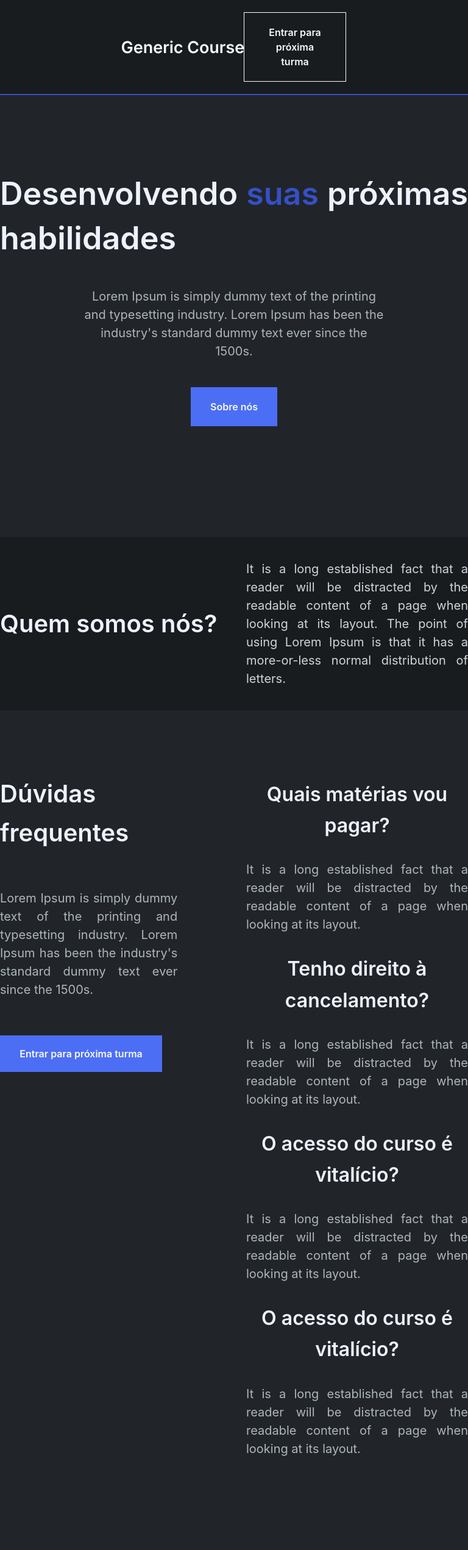
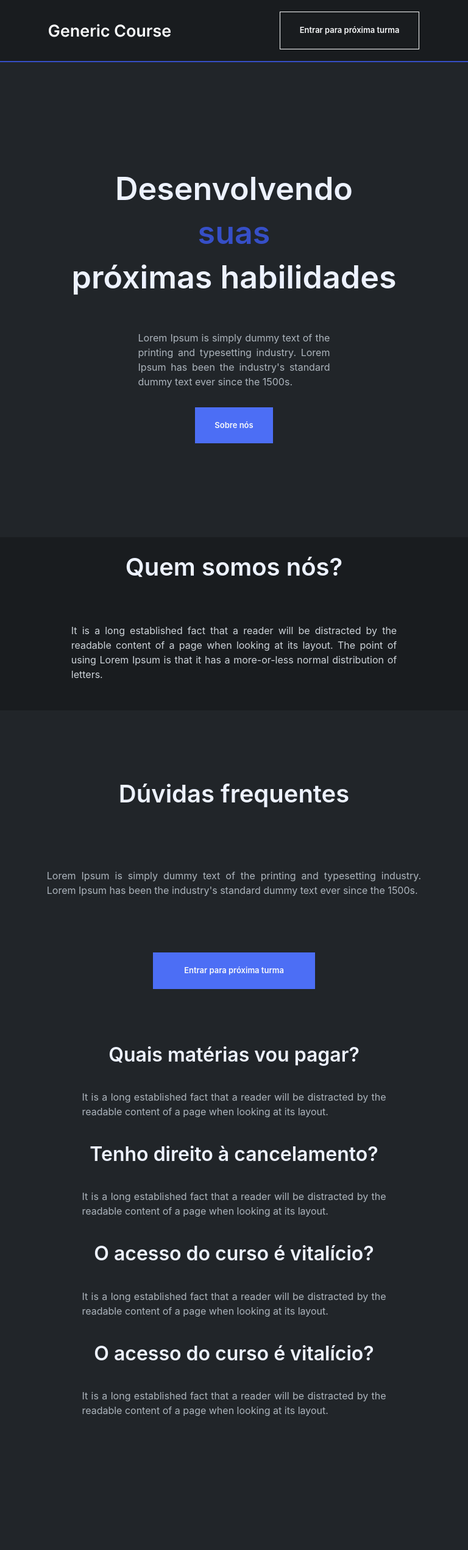
Before and after one commit to Thyagovz/Projeto-site-institucional-generico, a plain HTML site: page index.html in a window 768 px wide. Shown: the top 2542 px of the page at 61% size. Drawn offline with Linux system fonts and the light colour scheme.

Commit message:
CSS: responsivity.

```diff
--- a/index.html
+++ b/index.html
@@ -3,8 +3,7 @@
   <head>
     <meta charset="UTF-8" />
     <meta name="viewport" content="width=device-width, initial-scale=1.0" />
-    <link rel="stylesheet" href="./src/styles/reset.css" />
-    <link rel="stylesheet" href="./src/styles/index.css" />
+    <link rel="stylesheet" href="./src/styles/globalStyles.css">
     <script src="./src/scripts/index.js" defer></script>
     <title>Página Institucional Genérica</title>
   </head>
--- a/src/styles/globalStyles.css
+++ b/src/styles/globalStyles.css
@@ -1,23 +1,28 @@
+@import url(./reset.css);
+@import url(./index.css);
+@import url(./indexResponsive.css);
 :root {
   --brand-1: #4c6ef5;
   --brand-2: #364fc7;
 
-  --gray-1: #191c1f; /* 100 */
-  --gray-2: #212529; /* 400 */
-  --gray-3: #343a40; /* 500 */
-  --gray-4: #adb5bd; /* 600 */
-  --gray-5: #ced4da; /* 700 */
-  --gray-6: #edf2ff; /* 800 */
-  --gray-7: #f8f9fa; /* 900 */
-
+  --gray-1: #191c1f;
+  --gray-2: #212529;
+  --gray-3: #343a40;
+  --gray-4: #adb5bd;
+  --gray-5: #ced4da;
+  --gray-6: #edf2ff;
+  --gray-7: #f8f9fa;
   --font-family-inter: "Inter", sans-serif;
 
-  --title-1: 600 52px/140% 'Inter', sans-serif;
-  --title-2: 600 40px/160% 'Inter', sans-serif;
-  --title-3: 600 32px/160% 'Inter', sans-serif;
+  --title-1: 600 clamp(2rem, 5vw + 1rem, 3.25rem) / 140% "Inter", sans-serif;
+  --title-2: 600 clamp(1.75rem, 4vw + 1rem, 2.5rem) / 160% "Inter", sans-serif;
+  --title-3: 600 clamp(1.25rem, 3vw + 1rem, 2rem) / 160% "Inter", sans-serif;
 
-  --text-1: 400 20px/150% 'Inter', sans-serif;
-  --text-2: 400 18px/150% 'Inter', sans-serif;
-  --text-3: 400 16px/150% 'Inter', sans-serif;
-  --text-4: 600 16px/150% 'Inter', sans-serif;
+  --text-1: 400 clamp(1rem, 1vw + 0.5rem, 1.25rem) / 150% "Inter", sans-serif;
+  --text-2: 400 clamp(0.875rem, 1vw + 0.4rem, 1.125rem) / 150% "Inter",
+    sans-serif;
+  --text-3: 400 clamp(0.8125rem, 0.8vw + 0.4rem, 1rem) / 150% "Inter",
+    sans-serif;
+  --text-4: 600 clamp(0.8125rem, 0.8vw + 0.4rem, 1rem) / 150% "Inter",
+    sans-serif;
 }
--- a/src/styles/index.css
+++ b/src/styles/index.css
@@ -1,4 +1,3 @@
-@import url(./globalStyles.css);
 body {
   font-family: var(--font-family-inter);
   background-color: var(--gray-2);
@@ -6,7 +5,9 @@ body {
 
 .container {
   max-width: 78.5rem;
+  width: 100%;
   margin: 0 auto;
+  padding: 3.125rem;
 }
 
 .header {
@@ -16,7 +17,7 @@ body {
   top: 0;
   left: 0;
   width: 100%;
-  z-index: 3;
+  z-index: 1;
 }
 
 .header__container {
@@ -40,14 +41,23 @@ body {
   display: flex;
   flex-direction: column;
   justify-content: center;
+  flex-wrap: wrap;
   align-items: center;
   gap: 2.75rem;
+  max-width: 100%;
 }
 
 .banner__title {
+  margin-top: 20px;
+  margin-bottom: 20px;
+  display: flex;
   font: var(--title-1);
   color: var(--gray-6);
-  text-align: justify;
+
+  display: flex;
+  flex-direction: column;
+  align-items: center;
+  justify-content: center;
 }
 
 .banner__title--highlight {
@@ -56,9 +66,9 @@ body {
 
 .banner__description {
   font: var(--text-1);
-  text-align: center;
+  text-align: justify;
   color: var(--gray-4);
-  width: 65%;
+  width: 41%;
 }
 
 .banner__button {
@@ -83,7 +93,7 @@ body {
 .about__title {
   color: var(--gray-6);
   font: var(--title-2);
-  width: 50%;
+  max-width: 100%;
 }
 
 .about__description {
@@ -112,6 +122,7 @@ body {
 }
 
 .faq__title {
+  max-width: 100%;
   color: var(--gray-6);
   font: var(--title-2);
   margin-bottom: 3.75rem;
@@ -171,7 +182,7 @@ body {
 }
 
 .comments__content-card {
-  margin-top: 40px;
+  margin-top: 2.5rem;
   width: 31.25rem;
   height: 31.25rem;
   display: flex;
@@ -244,14 +255,13 @@ body {
 
 .modalContainer {
   background-color: var(--gray-2);
-  border: 2px solid var(--brand-1);
+  border: 0.125rem solid var(--brand-1);
   display: flex;
   flex-direction: column;
-  width: 450px;
-  height: 400px;
-  padding: 10px 30px;
+  width: 28.125rem;
+  height: 25rem;
+  padding: 0.625rem 1.875rem;
   box-sizing: border-box;
-
 }
 
 .modal__header {
@@ -259,6 +269,7 @@ body {
   justify-content: space-between;
   align-items: center;
 }
+
 .title__modal {
   color: var(--gray-7);
   font: var(--title-3);
@@ -276,12 +287,12 @@ body {
 }
 
 .modal__inputMail {
-  margin: 20px 0;
-  padding: 15px;
+  margin: 1.25rem 0;
+  padding: 0.9375rem;
   color: var(--gray-4);
   font: var(--text-1);
   background-color: var(--gray-1);
-  border-radius: 2px;
+  border-radius: 0.125rem;
 }
 
 .button__brand {
@@ -289,16 +300,15 @@ body {
   color: var(--gray-7);
   font: var(--text-4);
   background-color: var(--brand-1);
-  padding: 15px 60px;
-
+  padding: 0.9375rem 3.75rem;
 }
 
 .closeModal {
-  padding-top: 4px;
-  width: 38px;
-  height: 32px;
+  padding-top: 0.25rem;
+  width: 2.375rem;
+  height: 2rem;
   background-color: var(--gray-3);
-  border-radius: 2px;
+  border-radius: 0.125rem;
 }
 
 #modalController::backdrop {
--- /dev/null
+++ b/src/styles/indexResponsive.css
@@ -0,0 +1,232 @@
+@media (max-width: 425px) {
+  .container {
+    max-width: 100%;
+    margin: 0;
+    padding: 0;
+    gap: 10px;
+    display: flex;
+    justify-content: space-around;
+  }
+
+  .header__container {
+    min-height: 6.25rem;
+  }
+
+  .header {
+    max-width: 100%;
+  }
+
+  .header__button {
+    padding: 10px;
+    width: 150px;
+  }
+  .banner__container {
+    margin-top: 150px;
+    display: flex;
+    flex-direction: column;
+    justify-content: space-evenly;
+  }
+
+  .banner__title {
+    text-align: center;
+  }
+
+  .about__container {
+    display: flex;
+    flex-direction: column;
+    justify-content: center;
+    align-items: center;
+  }
+
+  .faq__container {
+    display: flex;
+    flex-direction: column;
+    justify-content: center;
+    align-items: center;
+
+    min-height: 0;
+  }
+
+  .faq__content {
+    margin-top: 150px;
+    position: static;
+    width: 100%;
+    height: 100%;
+    display: flex;
+    flex-direction: column;
+    justify-content: center;
+    align-items: center;
+  }
+
+  .comments__container {
+    display: flex;
+    flex-direction: column;
+    justify-content: center;
+    align-items: center;
+  }
+
+  .comments__item {
+    padding: 20px;
+  }
+
+  .about__description {
+    width: 100%;
+    padding: 20px 40px;
+  }
+}
+
+@media (min-width: 425px) and (max-width: 768px) {
+  .container {
+    max-width: 768px;
+    margin: 0 auto;
+    padding: 0;
+    gap: 20px;
+    display: flex;
+    justify-content: space-around;
+  }
+
+  .header__container {
+    width: 95%;
+    min-height: 6.25rem;
+  }
+
+  .header {
+    max-width: 100%;
+  }
+
+  .banner__container {
+    margin-top: 80px;
+    display: flex;
+    flex-direction: column;
+    justify-content: center;
+    align-items: center;
+    gap: 30px;
+  }
+
+  .banner__title {
+    text-align: center;
+  }
+
+  .about__container {
+    display: flex;
+    flex-direction: column;
+    justify-content: center;
+    align-items: center;
+    gap: 20px;
+  }
+
+  .faq__container {
+    display: flex;
+    flex-direction: column;
+    justify-content: center;
+    align-items: center;
+    min-height: auto;
+    gap: 20px;
+  }
+
+  .faq__content {
+    margin-top: 100px;
+    position: static;
+    width: 100%;
+    height: auto;
+    display: flex;
+    flex-direction: column;
+    justify-content: center;
+    align-items: center;
+    gap: 20px;
+  }
+
+  .comments__container {
+    display: flex;
+    flex-direction: column;
+    justify-content: center;
+    align-items: center;
+    gap: 20px;
+  }
+
+  .comments__item {
+    padding: 30px;
+    width: 90%;
+  }
+
+  .about__description {
+    width: 90%;
+    padding: 20px 30px;
+  }
+}
+
+@media (min-width: 768px) and (max-width: 1024px) {
+  .container {
+    max-width: 1024px;
+    margin: 0;
+    padding: 0;
+    display: flex;
+    justify-content: space-around;
+  }
+
+  .header__container {
+    width: 100%;
+    min-height: 6.25rem;
+    padding: 0;
+  }
+
+  .header {
+    max-width: 100%;
+  }
+
+  .banner__container {
+    margin-top: 100px;
+    display: flex;
+    flex-direction: column;
+    justify-content: center;
+    align-items: center;
+    gap: 30px;
+  }
+
+  .about__container {
+    display: flex;
+    flex-direction: column;
+    justify-content: center;
+    align-items: center;
+    gap: 30px;
+  }
+
+  .faq__container {
+    display: flex;
+    flex-direction: column;
+    justify-content: center;
+    align-items: center;
+    min-height: auto;
+    gap: 30px;
+  }
+
+  .faq__content {
+    margin-top: 80px;
+    position: static;
+    width: 100%;
+    height: auto;
+    display: flex;
+    flex-direction: column;
+    justify-content: center;
+    align-items: center;
+    gap: 30px;
+  }
+
+  .comments__container {
+    display: flex;
+    flex-direction: column;
+    justify-content: center;
+    align-items: center;
+    gap: 30px;
+  }
+
+  .comments__item {
+    padding: 40px;
+    width: 80%;
+  }
+
+  .about__description {
+    width: 80%;
+    padding: 30px 40px;
+  }
+}
```
Also changed, not shown: src/assets/Project.gif (added), 1 other file.
